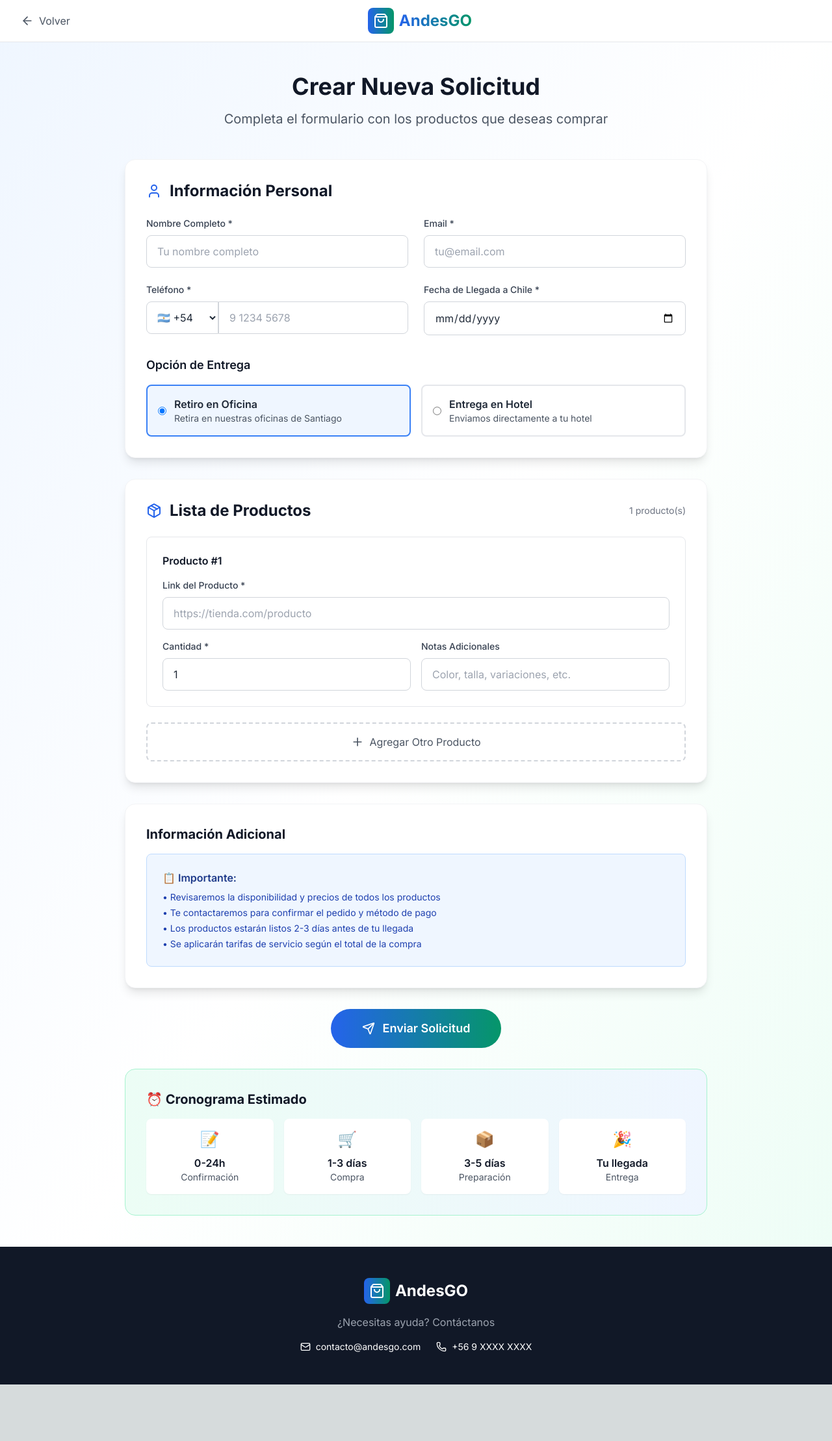
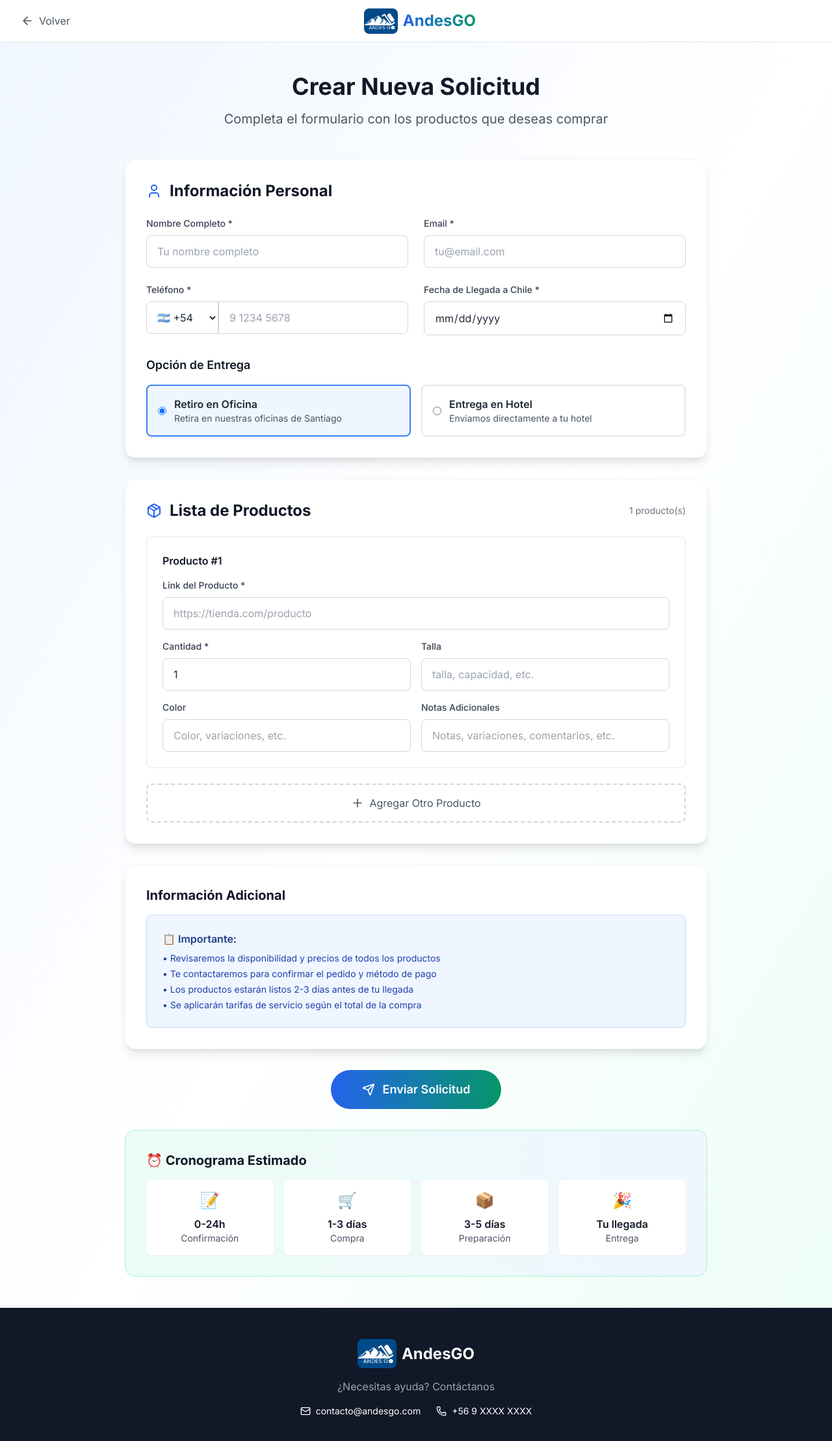
Before and after one commit to andesgo/andes-front, a Next.js app: page /solicitar in a window 1280 px wide. Shown: the top 2218 px of the page at 65% size. Before the commit the page ends 2131 px from the top, so only its background shows below. Built offline with nearby package versions, Linux system fonts and the light colour scheme.

Commit message:
add logo & upt form

```diff
--- a/src/app/api/sendmail/route.ts
+++ b/src/app/api/sendmail/route.ts
@@ -10,6 +10,8 @@ interface ProductItem {
   id: string
   url: string
   quantity: number
+  color: string
+  size: string
   notes: string
 }
 
@@ -128,6 +130,8 @@ export async function POST(request: NextRequest) {
                   <h3>Producto #${index + 1}</h3>
                   <p><span class="label">URL:</span> <a href="${product.url}" target="_blank">${product.url}</a></p>
                   <p><span class="label">Cantidad:</span><span class="value">${product.quantity}</span></p>
+                  ${product.color ? `<p><span class="label">Color:</span><span class="value">${product.color}</span></p>` : ''}
+                  ${product.size ? `<p><span class="label">Tamaño:</span><span class="value">${product.size}</span></p>` : ''}
                   ${product.notes ? `<p><span class="label">Notas:</span><span class="value">${product.notes}</span></p>` : ''}
                 </div>
               `).join('')}
@@ -191,8 +195,22 @@ export async function POST(request: NextRequest) {
               <p>Hemos recibido tu solicitud de cotización para <strong>${products.length} producto(s)</strong> y ya estamos trabajando en ella.</p>
 
               <h3>📦 Resumen de tu solicitud:</h3>
+
               <ul>
-                ${products.map((product, index) => `<li><strong>Producto #${index + 1}</strong> - Cantidad: ${product.quantity}${product.notes ? ` (${product.notes})` : ''}</li>`).join('')}
+                ${products.map((product, index) => {
+                  // Armamos un array con los detalles opcionales
+                  const details: string[] = [];
+                  if (product.notes) details.push(`Notas: ${product.notes}`);
+                  if (product.size) details.push(`Tamaño: ${product.size}`);
+                  if (product.color) details.push(`Color: ${product.color}`);
+
+                  // Unimos los detalles con " - " o salto de línea
+                  const detailsFormatted = details.length > 0
+                    ? `<br><span style="margin-left:16px; font-size:0.9em; color:#555;">${details.join(' • ')}</span>`
+                    : "";
+
+                  return `<li><strong>Producto #${index + 1}</strong> - Cantidad: ${product.quantity}${detailsFormatted}</li>`;
+                }).join('')}
               </ul>
 
               <p><strong>Fecha de llegada:</strong> ${new Date(customerInfo.arrivalDate).toLocaleDateString('es-CL', { weekday: 'long', year: 'numeric', month: 'long', day: 'numeric' })}</p>
--- a/src/app/layout.tsx
+++ b/src/app/layout.tsx
@@ -6,7 +6,7 @@ const inter = Inter({ subsets: ['latin'] })
 
 export const metadata: Metadata = {
   title: 'AndesGO',
-  description: 'Servicio Premium de Shopping Personal',
+  description: 'Servicio Premium de Shopping Personal, facilita tus compras en Chile desde el extranjero.',
 }
 
 export default function RootLayout({
--- a/src/app/page.tsx
+++ b/src/app/page.tsx
@@ -2,19 +2,39 @@
 'use client'
 
 import Link from 'next/link'
-import { ShoppingBag, Truck, MapPin, Clock, Shield, Users, ArrowRight, CheckCircle, WalletCards, BadgeDollarSign, Archive } from 'lucide-react'
+import Image from "next/image";
+import Head from 'next/head';
+import React, { useState, useEffect } from 'react';
+import { ShoppingBag, Truck, MapPin, Clock, Shield, Users, ArrowRight, ExternalLink, WalletCards, BadgeDollarSign, Archive, Store, ChevronRight, ChevronLeft } from 'lucide-react'
 
 export default function Home() {
+
   return (
+    <>
+    <Head>
+      <title>AndesGO - Compra en Chile desde el extranjero fácilmente</title>
+      <meta name="description"
+      content="AndesGO facilita tus compras en Chile desde cualquier país. Recogemos tus pedidos, hacemos el shopping online por ti, almacenamos tus compras y ofrecemos pago en cuotas. ¡Compra en Chile sin complicaciones!" />
+    </Head>
+
     <div className="min-h-screen bg-gradient-to-br from-blue-50 via-white to-emerald-50">
       {/* Navigation */}
       <nav className="fixed top-0 w-full bg-white/95 backdrop-blur-sm border-b border-gray-200 z-50">
         <div className="max-w-7xl mx-auto px-4 sm:px-6 lg:px-8">
           <div className="flex justify-between items-center h-16">
             <div className="flex items-center space-x-2">
-              <div className="bg-gradient-to-r from-blue-600 to-emerald-600 p-2 rounded-lg">
+              {/* <div className="bg-gradient-to-r from-blue-600 to-emerald-600 p-2 rounded-lg">
                 <ShoppingBag className="h-6 w-6 text-white" />
-              </div>
+              </div> */}
+              <div >
+                  <Image
+                    src="/andes_logo.png" // pon aquí tu logo (ej: public/logo.png)
+                    alt="AndesGO Logo"
+                    width={52}
+                    height={60}
+                    className="rounded-lg" // o "rounded-lg" si lo quieres redondeado
+                  />
+                </div>
               <span className="text-2xl font-bold bg-gradient-to-r from-blue-600 to-emerald-600 bg-clip-text text-transparent">
                 AndesGO
               </span>
@@ -144,7 +164,7 @@ export default function Home() {
               <div className="bg-purple-600 w-14 h-14 rounded-full flex items-center justify-center mb-6">
                 <Archive className="h-7 w-7 text-white" />
               </div>
-              <h3 className="text-2xl font-bold text-gray-900 mb-4">Bodega Seguro</h3>
+              <h3 className="text-2xl font-bold text-gray-900 mb-4">Bodega Segura</h3>
               <p className="text-gray-600 leading-relaxed">
                 Cambio de planes, no te preocupes, almacenamos tus productos por largos periodos sin costo extra.
               </p>
@@ -228,8 +248,17 @@ export default function Home() {
           <div className="grid md:grid-cols-4 gap-8">
             <div>
               <div className="flex items-center space-x-2 mb-4">
-                <div className="bg-gradient-to-r from-blue-600 to-emerald-600 p-2 rounded-lg">
+                {/* <div className="bg-gradient-to-r from-blue-600 to-emerald-600 p-2 rounded-lg">
                   <ShoppingBag className="h-6 w-6 text-white" />
+                </div> */}
+                <div >
+                  <Image
+                    src="/andes_logo.png" // pon aquí tu logo (ej: public/logo.png)
+                    alt="AndesGO Logo"
+                    width={60}
+                    height={60}
+                    className="rounded-lg" // o "rounded-lg" si lo quieres redondeado
+                  />
                 </div>
                 <span className="text-2xl font-bold">AndesGO</span>
               </div>
@@ -274,5 +303,6 @@ export default function Home() {
         </div>
       </footer>
     </div>
-  )
+    </>
+  );
 }
--- a/src/app/solicitar/page.tsx
+++ b/src/app/solicitar/page.tsx
@@ -2,6 +2,7 @@
 'use client'
 
 import { useState } from 'react'
+import Image from 'next/image'
 import Link from 'next/link'
 import { ShoppingBag, Plus, Trash2, Send, ArrowLeft, Package, User, Mail, Phone, MapPin } from 'lucide-react'
 
@@ -10,6 +11,8 @@ interface ProductItem {
   // name: string
   url: string
   quantity: number
+  color: string
+  size: string
   notes: string
 }
 
@@ -33,6 +36,8 @@ export default function SolicitarPage() {
       // name: '',
       url: '',
       quantity: 1,
+      color: '',
+      size: '',
       notes: ''
     }
   ])
@@ -59,6 +64,8 @@ export default function SolicitarPage() {
       // name: '',
       url: '',
       quantity: 1,
+      color: '',
+      size: '',
       notes: ''
     }
     setProducts([...products, newProduct])
@@ -161,6 +168,8 @@ export default function SolicitarPage() {
           id: '1',
           url: '',
           quantity: 1,
+          color: '',
+          size: '',
           notes: ''
         }])
         setCustomerInfo({
@@ -214,8 +223,17 @@ export default function SolicitarPage() {
               <span className="text-gray-600">Volver</span>
             </Link>
             <div className="flex items-center space-x-2">
-              <div className="bg-gradient-to-r from-blue-600 to-emerald-600 p-2 rounded-lg">
+              {/* <div className="bg-gradient-to-r from-blue-600 to-emerald-600 p-2 rounded-lg">
                 <ShoppingBag className="h-6 w-6 text-white" />
+              </div> */}
+              <div >
+                <Image
+                  src="/andes_logo.png" // pon aquí tu logo (ej: public/logo.png)
+                  alt="AndesGO Logo"
+                  width={52}
+                  height={60}
+                  className="rounded-lg" // o "rounded-lg" si lo quieres redondeado
+                />
               </div>
               <span className="text-2xl font-bold bg-gradient-to-r from-blue-600 to-emerald-600 bg-clip-text text-transparent">
                 AndesGO
@@ -496,6 +514,30 @@ export default function SolicitarPage() {
 
                       <div>
                         <label className="block text-sm font-medium text-gray-700 mb-2">
+                          Talla
+                        </label>
+                        <input
+                          type="text"
+                          value={product.size}
+                          onChange={(e) => updateProduct(product.id, 'size', e.target.value)}
+                          className="w-full px-4 py-3 border border-gray-300 rounded-lg focus:ring-2 focus:ring-blue-500 focus:border-transparent"
+                          placeholder="talla, capacidad, etc."
+                        />
+                      </div>
+                      <div>
+                        <label className="block text-sm font-medium text-gray-700 mb-2">
+                          Color
+                        </label>
+                        <input
+                          type="text"
+                          value={product.color}
+                          onChange={(e) => updateProduct(product.id, 'color', e.target.value)}
+                          className="w-full px-4 py-3 border border-gray-300 rounded-lg focus:ring-2 focus:ring-blue-500 focus:border-transparent"
+                          placeholder="Color, variaciones, etc."
+                        />
+                      </div>
+                      <div>
+                        <label className="block text-sm font-medium text-gray-700 mb-2">
                           Notas Adicionales
                         </label>
                         <input
@@ -503,7 +545,7 @@ export default function SolicitarPage() {
                           value={product.notes}
                           onChange={(e) => updateProduct(product.id, 'notes', e.target.value)}
                           className="w-full px-4 py-3 border border-gray-300 rounded-lg focus:ring-2 focus:ring-blue-500 focus:border-transparent"
-                          placeholder="Color, talla, variaciones, etc."
+                          placeholder="Notas, variaciones, comentarios, etc."
                         />
                       </div>
                     </div>
@@ -599,8 +641,17 @@ export default function SolicitarPage() {
         <div className="max-w-7xl mx-auto px-4">
           <div className="text-center">
             <div className="flex items-center justify-center space-x-2 mb-4">
-              <div className="bg-gradient-to-r from-blue-600 to-emerald-600 p-2 rounded-lg">
+              {/* <div className="bg-gradient-to-r from-blue-600 to-emerald-600 p-2 rounded-lg">
                 <ShoppingBag className="h-6 w-6 text-white" />
+              </div> */}
+              <div >
+                <Image
+                  src="/andes_logo.png" // pon aquí tu logo (ej: public/logo.png)
+                  alt="AndesGO Logo"
+                  width={60}
+                  height={60}
+                  className="rounded-lg" // o "rounded-lg" si lo quieres redondeado
+                />
               </div>
               <span className="text-2xl font-bold">AndesGO</span>
             </div>
```
Also changed, not shown: public/andes_logo.png (added).
